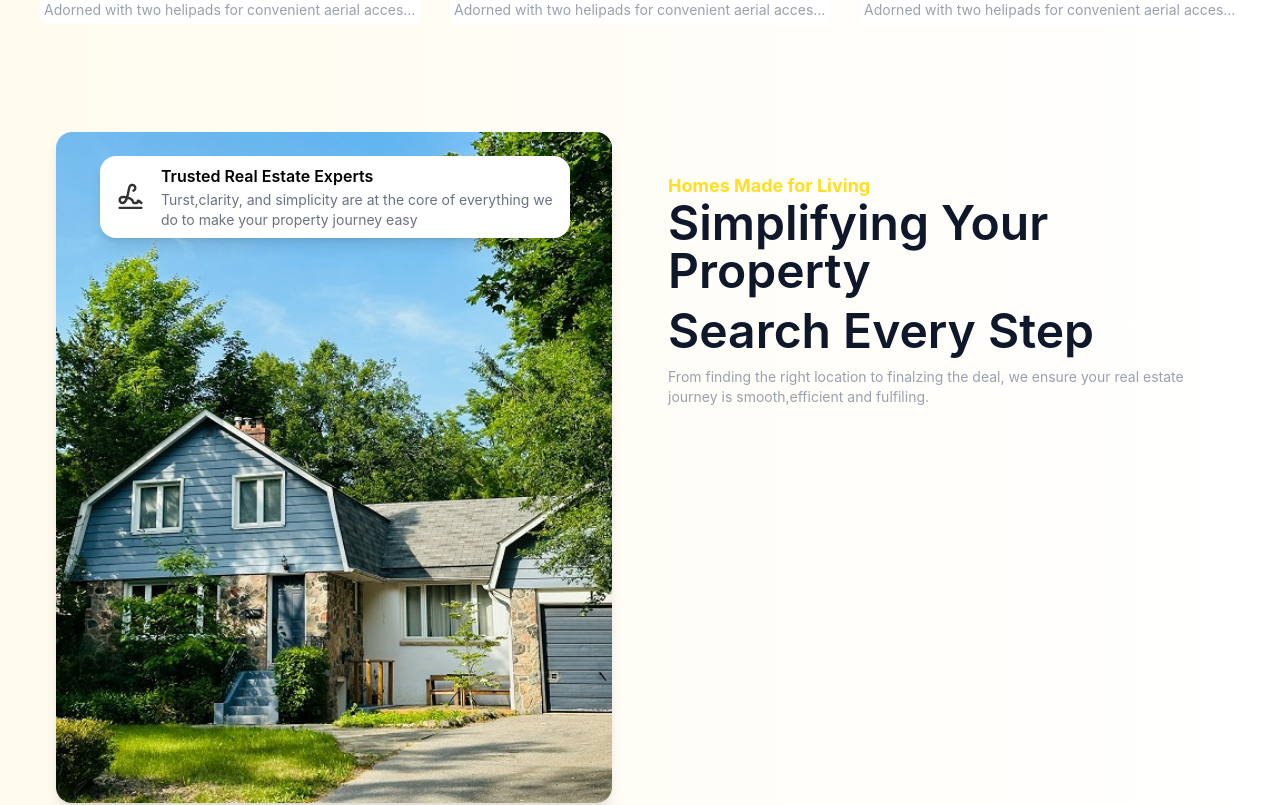
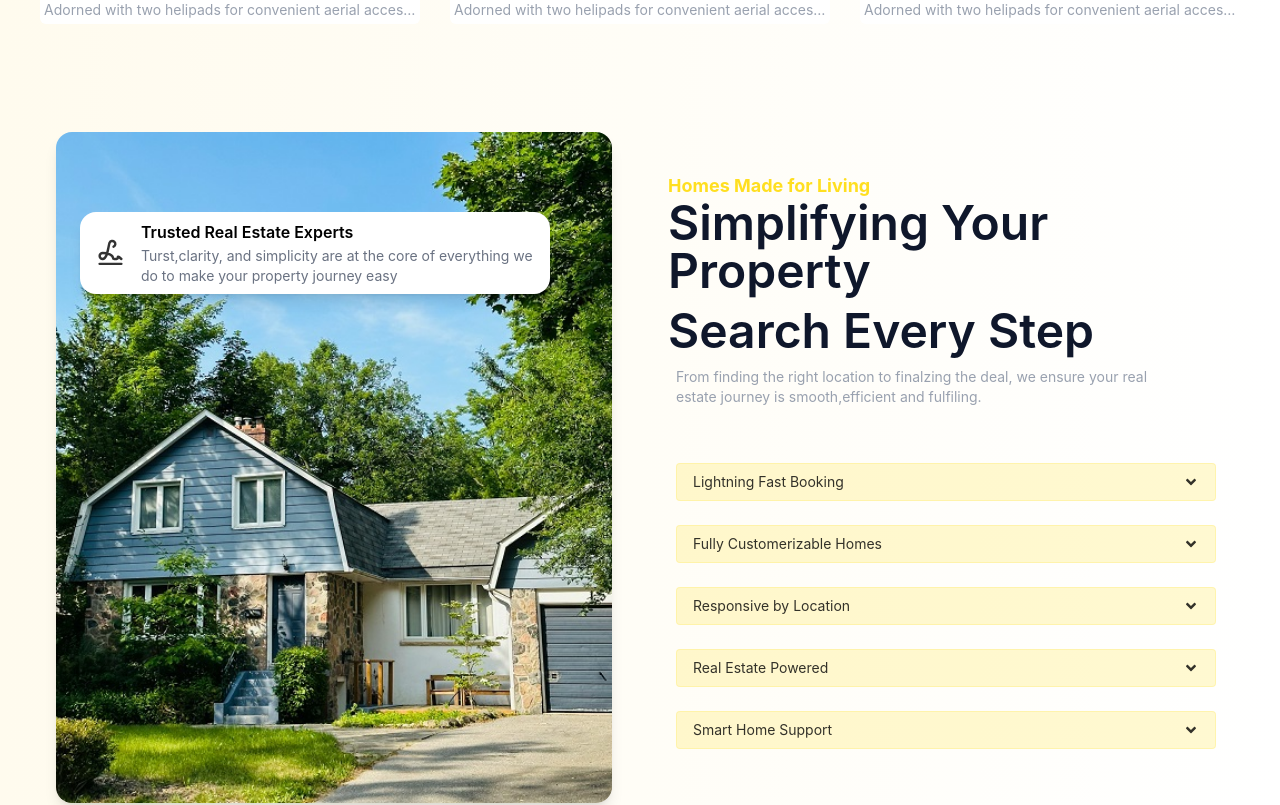
Before and after one commit to NatiDogg/a-modern-real-estate-website-with-MERN, a React (Vite) app in the folder client/: page / in a window 1280 px wide. Shown: the part 1965-2770 px from the top of the page. Built offline with nearby package versions, Linux system fonts and the light colour scheme; no server answers; a web font is replaced by a local one.

Commit message:
faq component donw

```diff
--- a/client/package.json
+++ b/client/package.json
@@ -14,6 +14,7 @@
     "@tailwindcss/vite": "^4.1.16",
     "react": "^19.1.1",
     "react-dom": "^19.1.1",
+    "react-icons": "^5.5.0",
     "react-router-dom": "^7.9.4",
     "swiper": "^12.0.3",
     "tailwindcss": "^4.1.16"
--- a/client/src/Components/Faq.jsx
+++ b/client/src/Components/Faq.jsx
@@ -1,13 +1,47 @@
-import React from 'react'
+import React,{useState} from 'react'
 import { assets } from '../Data/data';
 import faq from '../assets/faq.png'
+import { FaAngleDown,FaAngleUp } from 'react-icons/fa';
+
 const Faq = () => {
+    const [openAnswer, setOpenAnswer] = useState(null);
+    const frequentUserQuestions = [
+         {
+          question: "Lightning Fast Booking",
+           answer: "Designed for speed - instant search and seamless property viewing."
+         },
+         {
+          question: "Fully Customerizable Homes",
+           answer: "Easily change layouts,features, and designs to fit your lifestyle."
+         },
+         {
+          question: "Responsive by Location",
+           answer: "Every property is accessible by area - no extra effort requried"
+         },
+         {
+          question: "Real Estate Powered",
+           answer: "Backed using trusted property data - no extra agents or steps needed."
+         },
+         {
+          question: "Smart Home Support",
+           answer: "All houses come ready with modern smart living fetures included."
+         }
+    ]
+    const toggleAnswer = (question)=>{
+         if(openAnswer === question){
+            setOpenAnswer(null);
+         }
+         else{
+          setOpenAnswer(question)
+         }
+    }
   return (
+
     <section className='w-full px-4 py-6'>
        <div className='max-w-[1460px] mx-auto px-2 py-2 md:px-6 md:py-4 grid grid-cols-1 lg:grid-cols-2 gap-6'>
-           <div className='px-4 py-2 relative mx-auto '>
+           <div className='px-4 py-2 relative mx-auto flex flex-col justify-center '>
                    <img src={faq} alt="" width={600} className='rounded-2xl shadow-lg'  />
-                <div className='absolute top-8 shadow-lg bg-white rounded-2xl text-black w-[80%] left-8  md:left-15   '>
+                <div className='absolute top-6 md:top-22 shadow-lg bg-white rounded-2xl text-black w-[80%] left-8  md:left-10   '>
                     <div className='flex flex-row items-center gap-4 px-4 py-2 '>
                         <div className=''>
                            <img src={assets.signature} className='w-12 h-12' alt="signature icon" />
@@ -25,9 +59,30 @@ const Faq = () => {
                       <div>
                          <p className='text-yellow-300 font-bold text-[18px]'>Homes Made for Living</p>
                           <h2 className='text-3xl md:text-5xl capitalize text-slate-900 font-semibold'>Simplifying your property </h2>
-                          <h2 className='text-3xl md:text-5xl capitalize text-slate-900 font-semibold mt-3'>Search Every Step</h2>
-                          <p className='text-gray-400 mt-3 text-sm '>From finding the right location to finalzing the deal, we ensure your real estate journey is smooth,efficient and fulfiling.</p>
+                          <h2 className='text-3xl md:text-5xl capitalize text-slate-900 font-semibold mt-1 md:mt-3'>Search Every Step</h2>
+                          <p className='text-gray-400 px-2 mt-3 w-full  md:w-[90%] text-sm '>From finding the right location to finalzing the deal, we ensure your real estate journey is smooth,efficient and fulfiling.</p>
                       </div>
+                       <div className='mt-10 px-2'>
+                           <div className='flex flex-col gap-6'>
+                               {frequentUserQuestions.map((q,index)=>{
+                                    return <div key={index} onClick={()=>toggleAnswer(q.question)} className='border border-yellow-300/20 px-4 py-2 bg-yellow-300/20 rounded-sm cursor-pointer '>
+                                         <div className='flex flex-row justify-between'>
+                                           <h2 className='text-sm'>{q.question}</h2>
+                                            <button className='cursor-pointer'>
+                                               {
+                                                openAnswer === q.question ?<FaAngleUp  /> : <FaAngleDown />
+                                               }
+                                            </button>
+                                         </div>
+                                          <div>
+                                             <p className={`${openAnswer === q.question ? "block" : "hidden"} text-[15px] mt-3 text-gray-500`}>{q.answer}</p>
+                                          </div>
+                                    </div>
+
+                               })}
+
+                           </div>
+                       </div>
                 </div>
             </div>
        </div>
```
Also changed, not shown: 1 other file (tests, documents, lock files or other folders).
